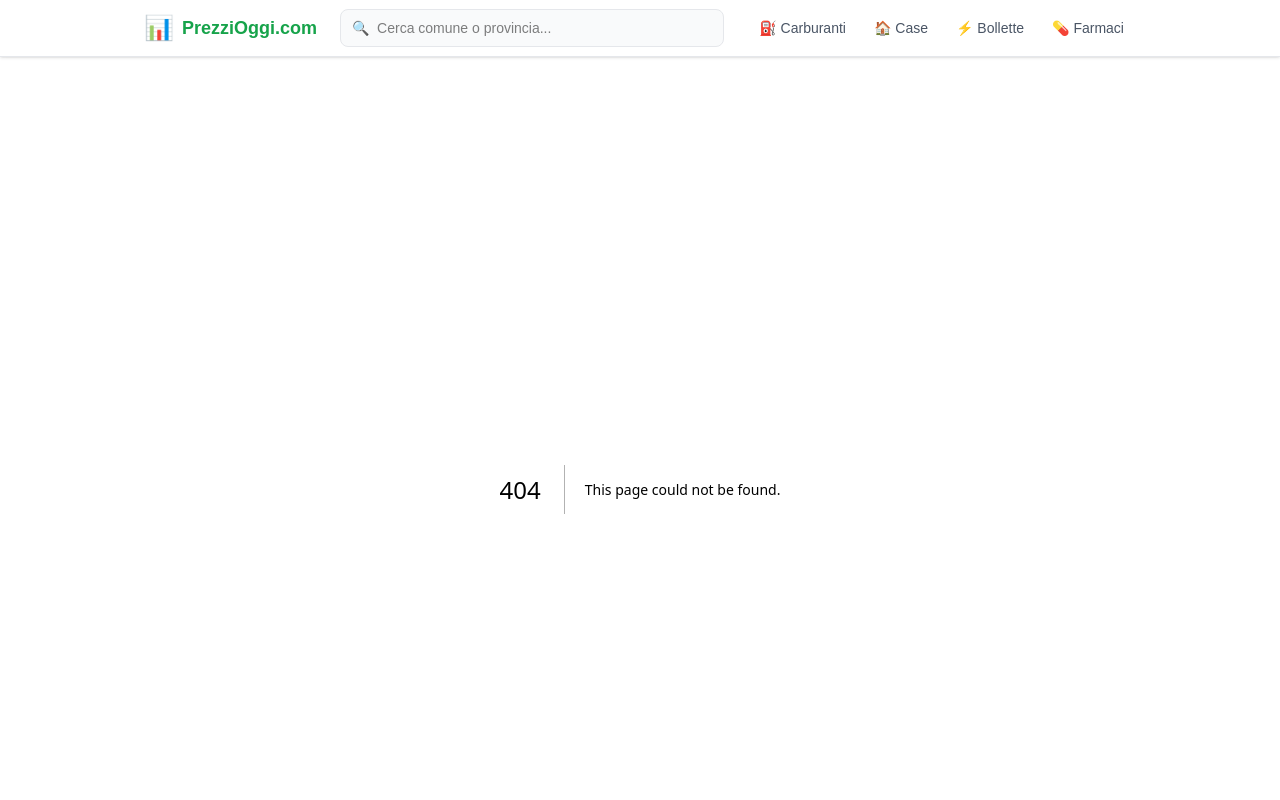
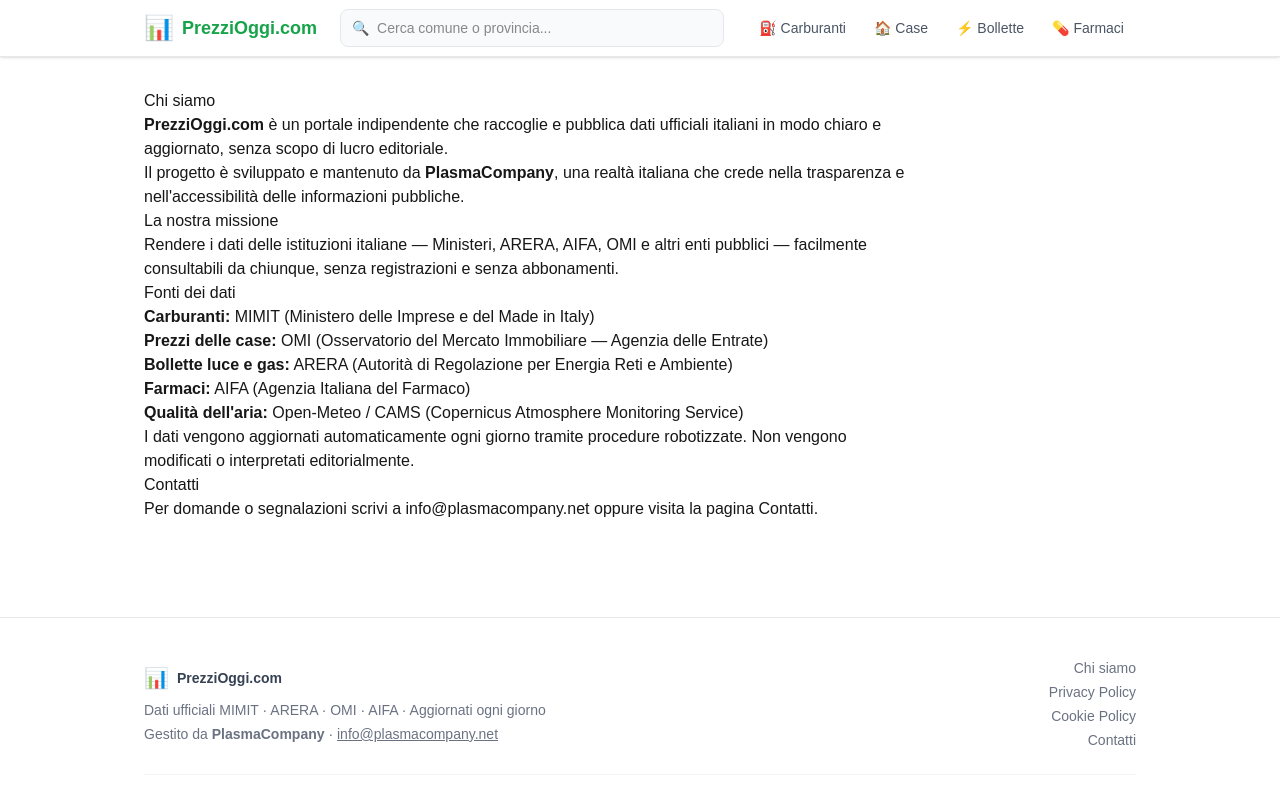
Before and after one commit to fasuolomario18/carburantioggi, a Next.js app: page /chi-siamo in a window 1280 px wide. Before the commit this address had no page. Shown: the top 800 px of the page. Built offline with nearby package versions, Linux system fonts and the light colour scheme.

Commit message:
Add Chi siamo page and footer link for AdSense review

```diff
--- /dev/null
+++ b/app/chi-siamo/page.tsx
@@ -0,0 +1,49 @@
+import type { Metadata } from "next";
+
+export const metadata: Metadata = {
+  title: "Chi siamo — PrezziOggi.com",
+  description:
+    "Scopri chi c'è dietro PrezziOggi.com: il portale italiano dei dati ufficiali su carburanti, case, farmaci, bollette e qualità dell'aria.",
+};
+
+export default function ChiSiamoPage() {
+  return (
+    <div className="prose max-w-3xl">
+      <h1>Chi siamo</h1>
+      <p>
+        <strong>PrezziOggi.com</strong> è un portale indipendente che raccoglie e pubblica
+        dati ufficiali italiani in modo chiaro e aggiornato, senza scopo di lucro editoriale.
+      </p>
+      <p>
+        Il progetto è sviluppato e mantenuto da <strong>PlasmaCompany</strong>, una realtà
+        italiana che crede nella trasparenza e nell&apos;accessibilità delle informazioni pubbliche.
+      </p>
+
+      <h2>La nostra missione</h2>
+      <p>
+        Rendere i dati delle istituzioni italiane — Ministeri, ARERA, AIFA, OMI e altri enti
+        pubblici — facilmente consultabili da chiunque, senza registrazioni e senza abbonamenti.
+      </p>
+
+      <h2>Fonti dei dati</h2>
+      <ul>
+        <li><strong>Carburanti:</strong> MIMIT (Ministero delle Imprese e del Made in Italy)</li>
+        <li><strong>Prezzi delle case:</strong> OMI (Osservatorio del Mercato Immobiliare — Agenzia delle Entrate)</li>
+        <li><strong>Bollette luce e gas:</strong> ARERA (Autorità di Regolazione per Energia Reti e Ambiente)</li>
+        <li><strong>Farmaci:</strong> AIFA (Agenzia Italiana del Farmaco)</li>
+        <li><strong>Qualità dell&apos;aria:</strong> Open-Meteo / CAMS (Copernicus Atmosphere Monitoring Service)</li>
+      </ul>
+      <p>
+        I dati vengono aggiornati automaticamente ogni giorno tramite procedure robotizzate.
+        Non vengono modificati o interpretati editorialmente.
+      </p>
+
+      <h2>Contatti</h2>
+      <p>
+        Per domande o segnalazioni scrivi a{" "}
+        <a href="mailto:info@plasmacompany.net">info@plasmacompany.net</a> oppure
+        visita la pagina <a href="/contatti">Contatti</a>.
+      </p>
+    </div>
+  );
+}
--- a/app/layout.tsx
+++ b/app/layout.tsx
@@ -85,6 +85,7 @@
                 <p className="mt-1">Gestito da <strong>PlasmaCompany</strong> · <a href="mailto:info@plasmacompany.net" className="underline hover:text-green-700">info@plasmacompany.net</a></p>
               </div>
               <div className="flex flex-col gap-1 text-right">
+                <Link href="/chi-siamo" className="hover:text-green-700 hover:underline">Chi siamo</Link>
                 <Link href="/privacy" className="hover:text-green-700 hover:underline">Privacy Policy</Link>
                 <Link href="/cookie" className="hover:text-green-700 hover:underline">Cookie Policy</Link>
                 <Link href="/contatti" className="hover:text-green-700 hover:underline">Contatti</Link>
```
